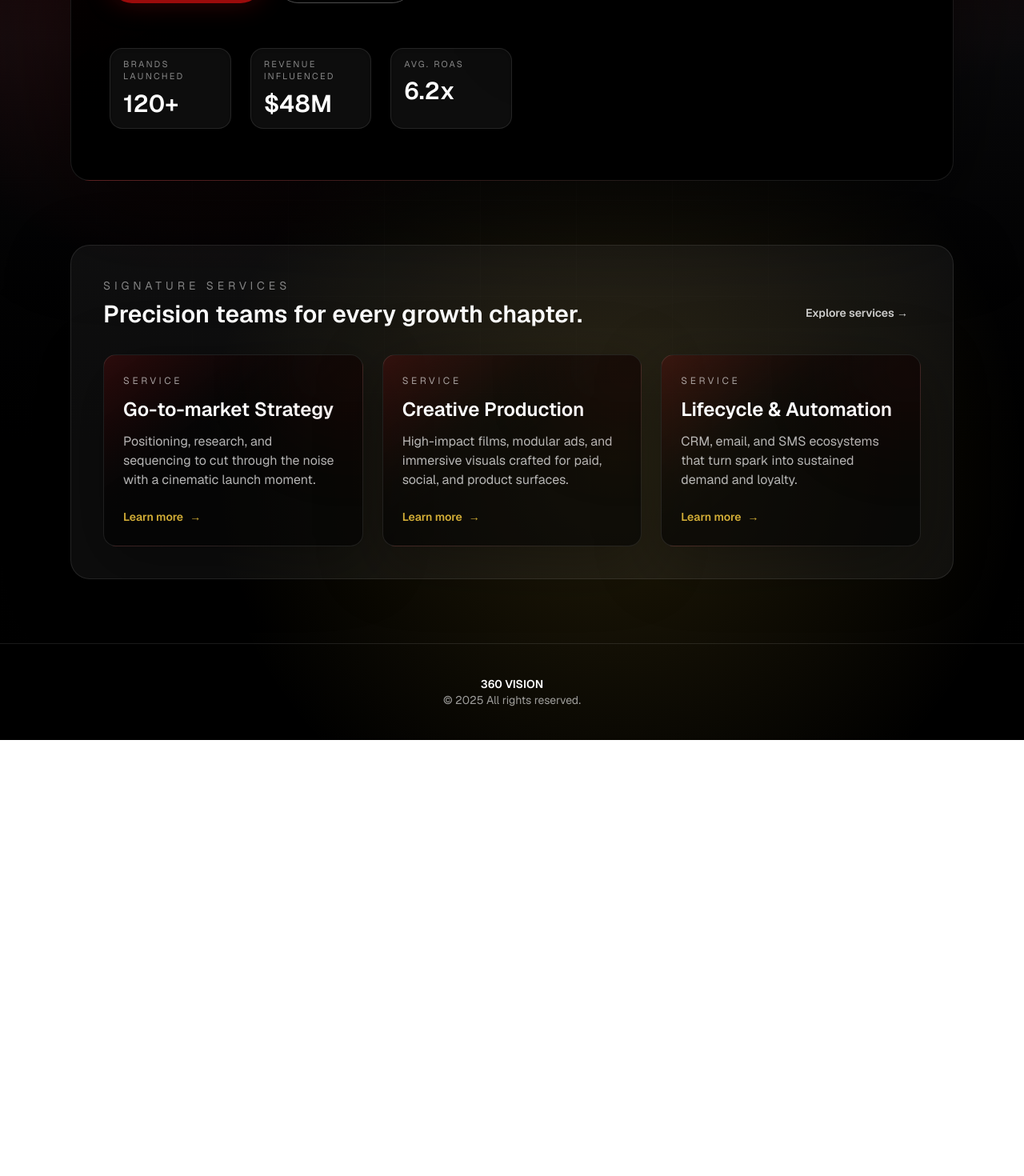
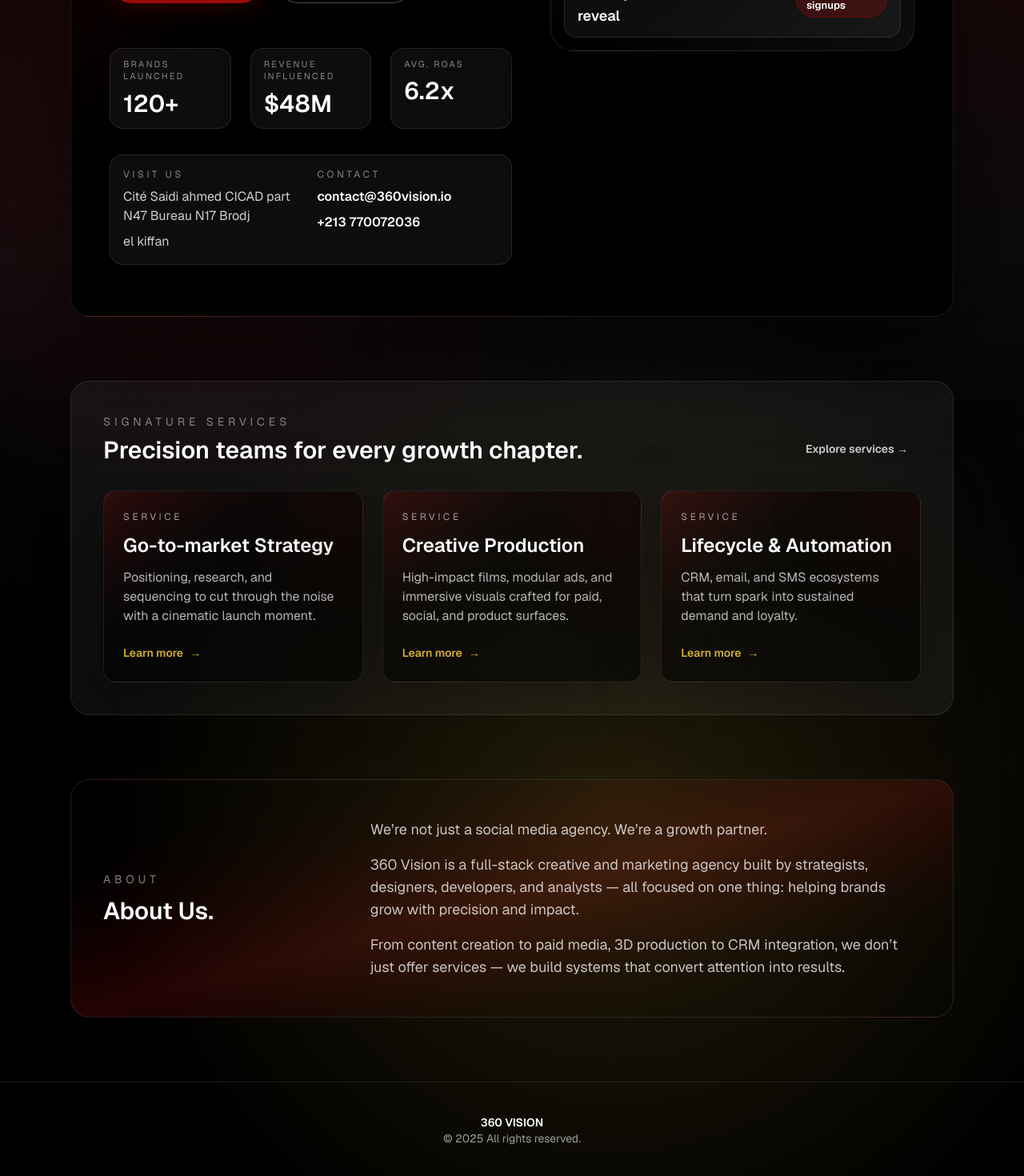
Before and after one commit to DjawadSev/360vision-react-website, a Next.js app: page / in a window 1280 px wide. Shown: the part 830-2300 px from the top of the page at 80% size. Before the commit the page ends 1755 px from the top, so only its background shows below. Built offline with nearby package versions, Linux system fonts and the light colour scheme.

Commit message:
Add updated contact, services, and about content

```diff
--- a/app/contact/page.tsx
+++ b/app/contact/page.tsx
@@ -12,11 +12,16 @@ export default function ContactPage() {
         <div className="mt-10 space-y-4 text-white/70">
           <div>
             <p className="text-sm uppercase tracking-[0.3em] text-white/50">Email</p>
-            <p className="text-xl text-white">hello@360vision.studio</p>
+            <p className="text-xl text-white">contact@360vision.io</p>
           </div>
           <div>
             <p className="text-sm uppercase tracking-[0.3em] text-white/50">HQ</p>
-            <p>Remote-first across NYC · Austin · London</p>
+            <p className="text-white">Cité Saidi ahmed CICAD part N47 Bureau N17 Brodj</p>
+            <p className="text-white">el kiffan</p>
+          </div>
+          <div>
+            <p className="text-sm uppercase tracking-[0.3em] text-white/50">Phone</p>
+            <p className="text-white">+213 770072036</p>
           </div>
         </div>
       </div>
--- a/app/page.tsx
+++ b/app/page.tsx
@@ -8,6 +8,13 @@ const stats = [
   { label: "Revenue influenced", value: "$48M" },
   { label: "Avg. ROAS", value: "6.2x" },
 ];
+
+const contactInfo = {
+  addressLine1: "Cité Saidi ahmed CICAD part N47 Bureau N17 Brodj",
+  addressLine2: "el kiffan",
+  email: "contact@360vision.io",
+  phone: "+213 770072036",
+};
 
 const services = [
   {
@@ -65,6 +72,18 @@ export default function Home() {
                 </div>
               ))}
             </dl>
+            <div className="mt-8 grid gap-4 rounded-2xl border border-white/10 bg-white/5 p-4 text-white/80 shadow-inner sm:grid-cols-2">
+              <div className="space-y-2">
+                <p className="text-xs uppercase tracking-[0.3em] text-white/50">Visit us</p>
+                <p>{contactInfo.addressLine1}</p>
+                <p>{contactInfo.addressLine2}</p>
+              </div>
+              <div className="space-y-2">
+                <p className="text-xs uppercase tracking-[0.3em] text-white/50">Contact</p>
+                <p className="font-semibold text-white">{contactInfo.email}</p>
+                <p className="font-semibold text-white">{contactInfo.phone}</p>
+              </div>
+            </div>
           </div>
 
           <div className="relative">
@@ -123,6 +142,26 @@ export default function Home() {
           ))}
         </div>
       </section>
+
+      <section className="rounded-3xl border border-white/10 bg-gradient-to-br from-black via-[var(--brand-red-dark)]/40 to-black px-6 py-12 shadow-[0_20px_80px_rgba(0,0,0,0.45)] sm:px-10">
+        <div className="grid gap-6 lg:grid-cols-[0.45fr_1fr] lg:items-center">
+          <div>
+            <p className="text-sm uppercase tracking-[0.35em] text-white/50">About</p>
+            <h2 className="mt-3 text-3xl font-semibold text-white">About Us.</h2>
+          </div>
+          <div className="space-y-4 text-lg text-white/75">
+            <p>We’re not just a social media agency. We’re a growth partner.</p>
+            <p>
+              360 Vision is a full-stack creative and marketing agency built by strategists, designers, developers, and analysts —
+              all focused on one thing: helping brands grow with precision and impact.
+            </p>
+            <p>
+              From content creation to paid media, 3D production to CRM integration, we don’t just offer services — we build systems
+              that convert attention into results.
+            </p>
+          </div>
+        </div>
+      </section>
     </div>
   );
 }
--- a/app/services/page.tsx
+++ b/app/services/page.tsx
@@ -2,19 +2,34 @@ import { Button } from "@/components/ui/button";
 
 const servicePackages = [
   {
-    title: "Launch Accelerator",
-    description: "60-day sprint for new product launches including positioning, creative, paid media, and lifecycle foundations.",
-    deliverables: ["Narrative workshop", "Funnel build", "Performance dashboard"],
+    title: "3D Visualization",
+    description:
+      "Discover captivating 3D visualization and animation services with 360 Vision. From photorealistic product renders to immersive brand experiences, our expert team transforms your concepts into high-impact visuals that boost engagement, increase conversions, and strengthen brand recall.",
+    deliverables: [
+      "Photorealistic product renders",
+      "Immersive brand experiences",
+      "High-impact visuals that boost engagement and conversions",
+    ],
   },
   {
-    title: "Growth Partnership",
-    description: "Embedded team for brands scaling past Series A with weekly experimentation and creative production.",
-    deliverables: ["Paid social pods", "Content studio", "Lifecycle automation"],
+    title: "Digital Marketing",
+    description:
+      "Achieve real results with our full-service digital marketing solutions at 360 Vision. From data-driven SEO and PPC to engaging social campaigns and conversion-focused content, we help brands expand their visibility, attract qualified leads, and improve their return on investment (ROI).",
+    deliverables: [
+      "Data-driven SEO and PPC",
+      "Engaging social campaigns and conversion-focused content",
+      "Flatlay of a business analytics report, keyboard, pen, and smartphone on a wooden desk.",
+    ],
   },
   {
-    title: "Enterprise Advisory",
-    description: "Executive strategy, team enablement, and modern playbooks for marketing leaders inside large organizations.",
-    deliverables: ["Audience mapping", "CMO office", "Innovation lab"],
+    title: "Branding & Creative Design Services",
+    description:
+      "At 360 Vision, we craft brands that stand out and leave a lasting impression. From logo creation to complete visual identity systems, we combine strategic thinking with artistic precision to design visuals that capture attention, build trust, and tell your story with impact.",
+    deliverables: [
+      "Logo creation and complete visual identity systems",
+      "Strategic thinking with artistic precision",
+      "Visuals that capture attention, build trust, and tell your story",
+    ],
   },
 ];
 
```
